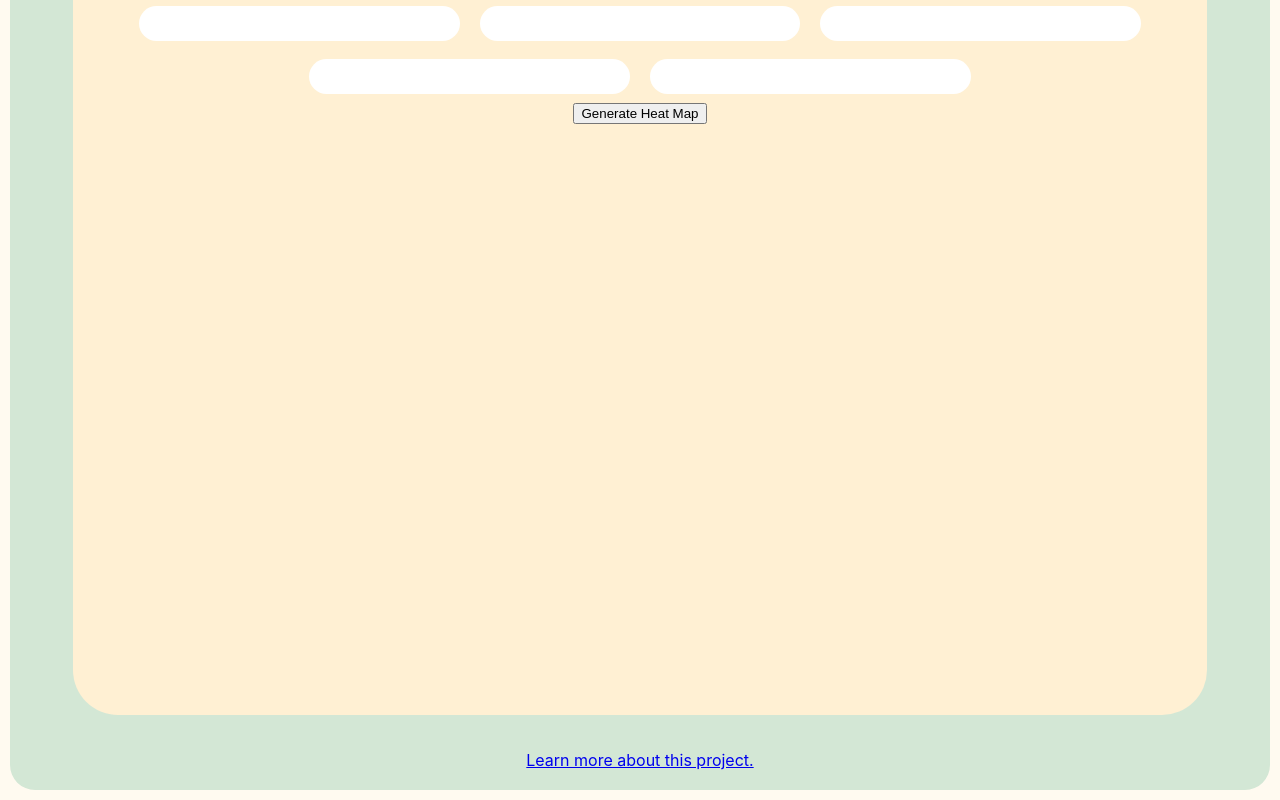
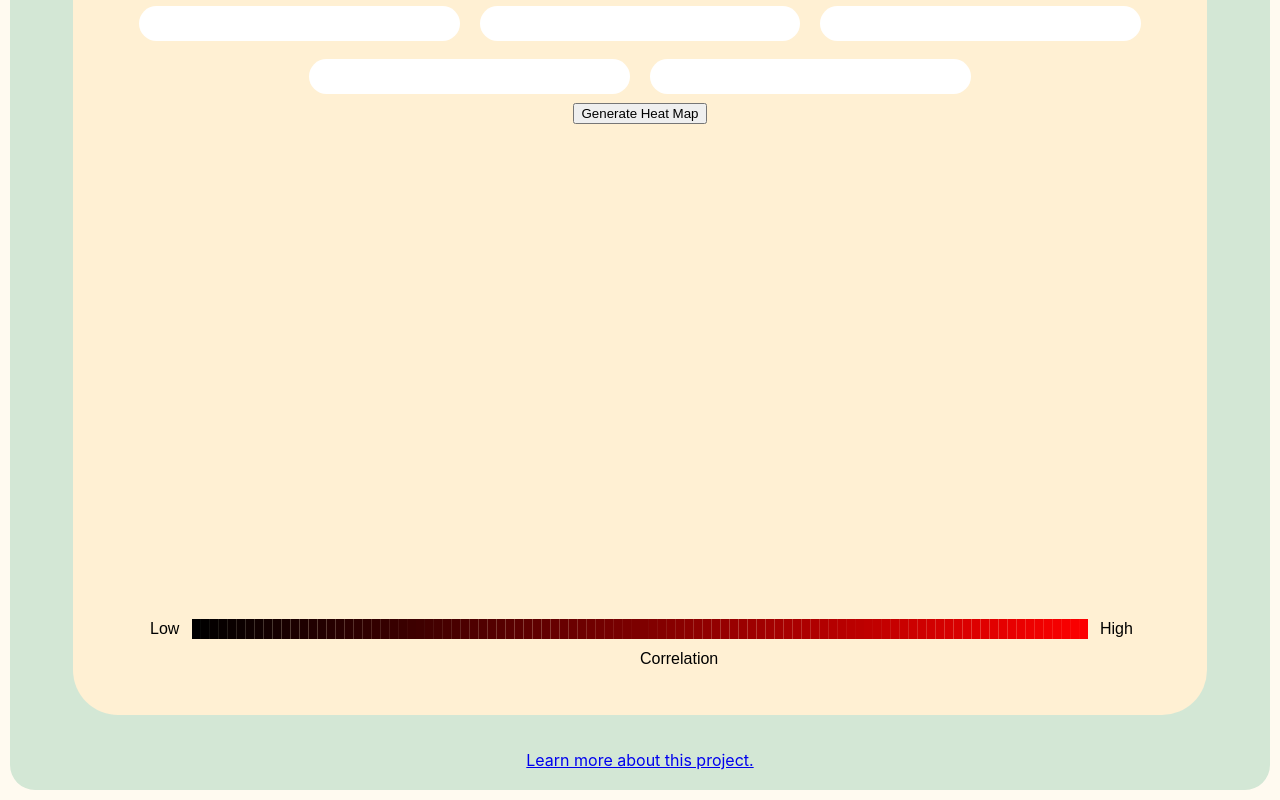
Before and after one commit to andrewkatsumisloan/securities-data, a React (Create React App) app in the folder frontend-securities/: page / in a window 1280 px wide. Shown: the part 635-1435 px from the top of the page. Built offline with nearby package versions, Linux system fonts and the light colour scheme.

Commit message:
added complete custom heatmap

```diff
--- a/frontend-securities/src/Components/HeatMap.js
+++ b/frontend-securities/src/Components/HeatMap.js
@@ -43,6 +43,7 @@ const HeatMap = () => {
     }
 
     function drawAll(heatmapArray) {
+        // Alternative to visx heatmap library, custom heatmap
         var cnvs = document.getElementById("myCanvas");
         var cnv_width = cnvs.width;
         var cnv_height = cnvs.height;
@@ -59,9 +60,10 @@ const HeatMap = () => {
 
         var topMargin = 32;
         var leftMargin = 64;
+        var bottomMargin = 64;
 
-        var blockSizeH = (cnv_width - topMargin) / heatmapArray[0].length
-        var blockSizeV = (cnv_height - leftMargin) / heatmapArray[0].length
+        var blockSizeH = (cnv_width - leftMargin*2) / heatmapArray[0].length
+        var blockSizeV = (cnv_height - (topMargin + bottomMargin)) / heatmapArray[0].length
 
         ctx.fillStyle = '#fff0d3';
         ctx.fillRect(0, 0, cnv_width, cnv_height);
@@ -87,6 +89,25 @@ const HeatMap = () => {
                 ctx.fillText(heatmapArray[row][col].toFixed(3), leftMargin + col * blockSizeH + blockSizeH/2, topMargin + (row - 1) * blockSizeV + blockSizeV/2)
             }
         }
+
+        // Create legend color gradient black --> red
+        var blockWidth = (cnv_width - leftMargin*2)/100
+        for (var i = 0; i < 100; i++) {
+            var scale = i/100
+            ctx.fillStyle = `rgb(
+                ${Math.floor(low_r * (1-scale) + high_r * scale)},
+                ${Math.floor(low_g * (1-scale) + high_g * scale)},
+                ${Math.floor(low_b * (1-scale) + high_b * scale)}
+            )`
+            ctx.fillRect(leftMargin + blockWidth*i, cnv_height - bottomMargin/2 - 15, blockWidth, 20);
+        }
+
+        ctx.fillStyle = 'black';
+        ctx.fillText('Low', leftMargin/2 - 10, cnv_height - bottomMargin/2)
+        ctx.fillText('High', cnv_width - leftMargin/2 -20, cnv_height - bottomMargin/2)
+        ctx.fillText('Correlation', cnv_width/2, cnv_height - bottomMargin/2 + 30)
+
+
     }
 
     return (
```
